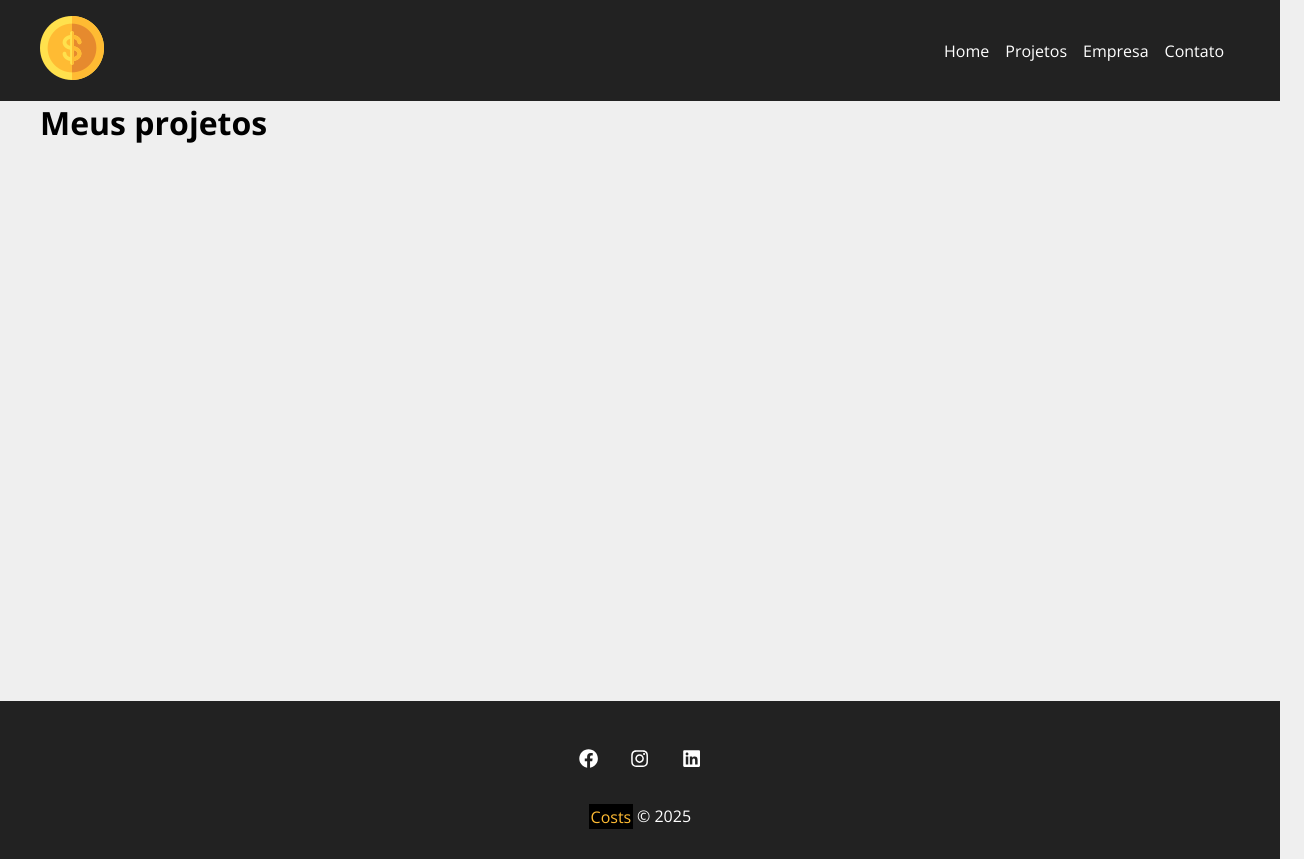
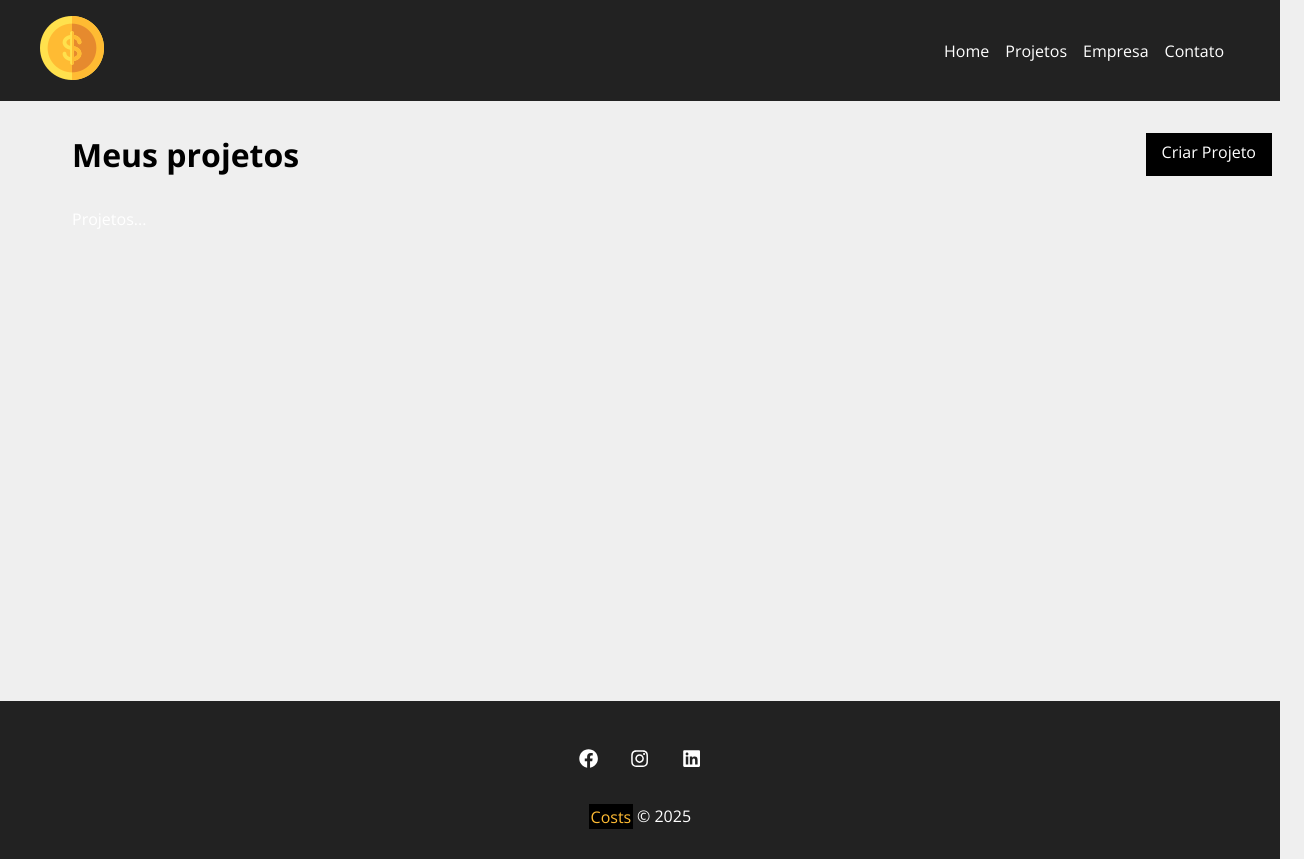
Before and after one commit to DevEsterCarvalho/costs-react-projeto, a React (Create React App) app: page /projects in a window 1280 px wide. Shown: the whole page, 1304 px wide, since content can reach past the window. Built offline with nearby package versions, Linux system fonts and the light colour scheme.

Commit message:
criando dashboard

```diff
--- a/src/components/pages/Projects.js
+++ b/src/components/pages/Projects.js
@@ -1,14 +1,24 @@
 import Message from "../layout/Message";
+import Container from "../layout/Container";
+import LinkButton from "../layout/LinkButton";
 import { useLocation } from "react-router-dom";
+
+import styles from "./Projects.module.css";
 
 function Projects() {
 	const location = useLocation();
 	const message = location.state?.message || "";
 
 	return (
-		<div>
-			<h1>Meus projetos</h1>
+		<div className={styles.project_container}>
+			<div className={styles.title_container}>
+				<h1>Meus projetos</h1>
+				<LinkButton to="/newproject" text="Criar Projeto" />
+			</div>
 			{message && <Message type="success" msg={message} />}
+			<Container customClass="start">
+				<p>Projetos...</p>
+			</Container>
 		</div>
 	);
 }
--- /dev/null
+++ b/src/components/pages/Projects.module.css
@@ -0,0 +1,9 @@
+.project_container {
+	padding: 2em;
+}
+
+.title_container {
+	display: flex;
+	justify-content: space-between;
+	margin-bottom: 2em;
+}
```
